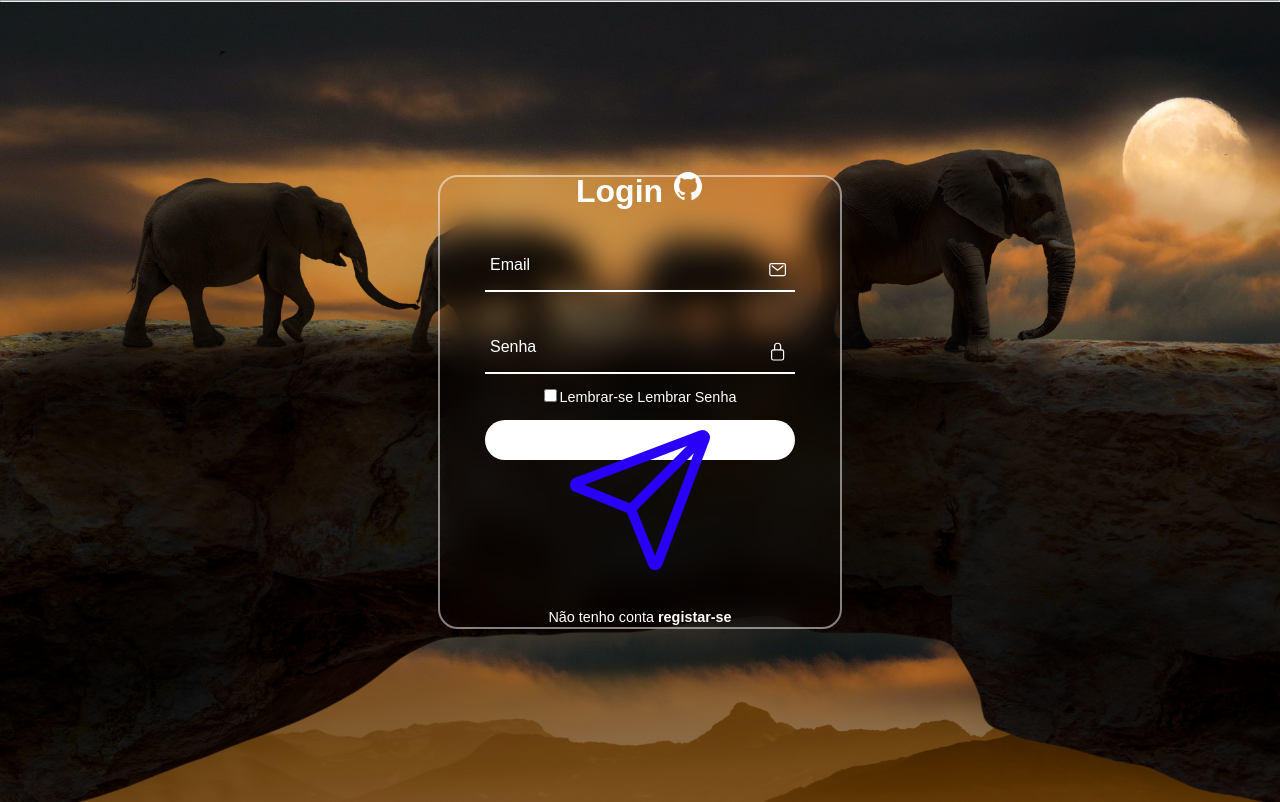
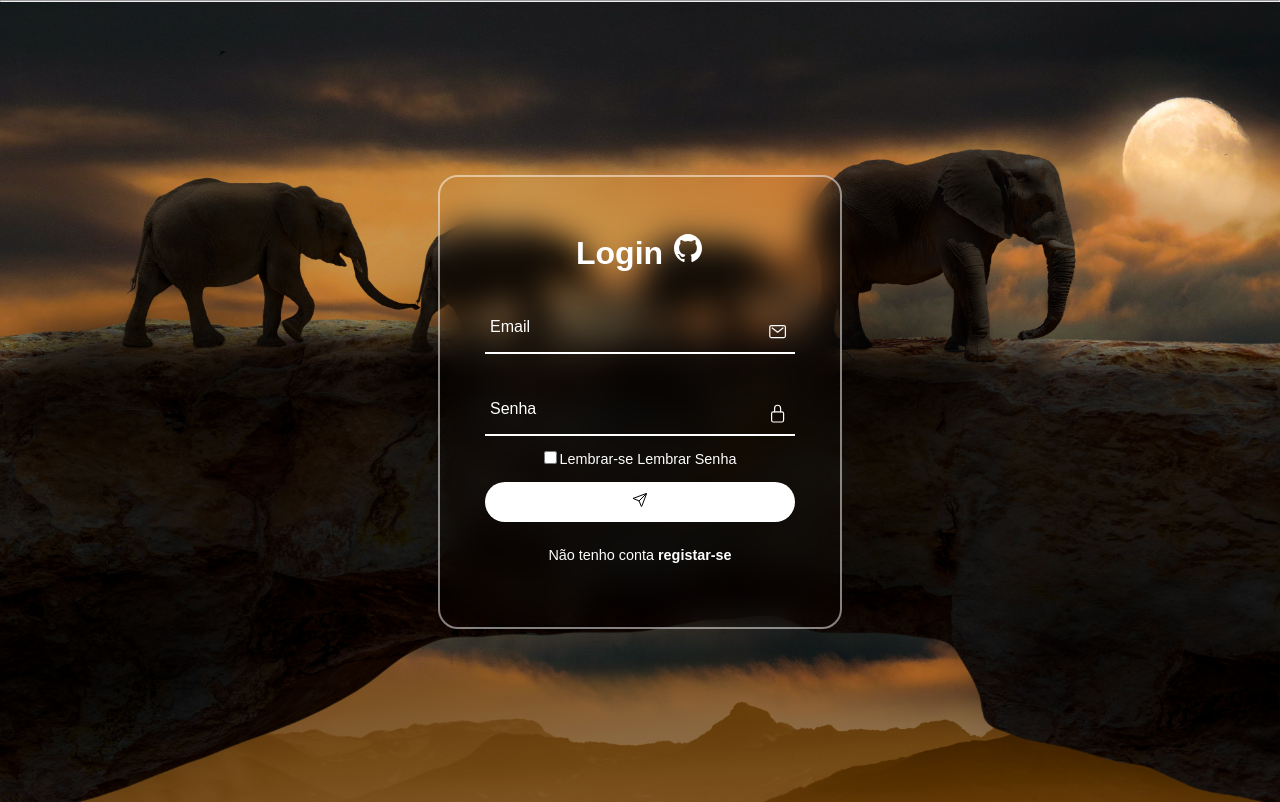
Before and after one commit to Luiz-Felip-DEV/tela_cadastro, a PHP site: page /login.php in a window 1280 px wide. Shown: the part 70-872 px from the top of the page. Run offline with PHP 8.4, Linux system fonts and the light colour scheme.

Commit message:
arrumando bug no botão de enviar na página de login

```diff
--- a/sistemaLC/login.php
+++ b/sistemaLC/login.php
@@ -46,7 +46,7 @@
                     <div class="forget">
                         <label for=""><input type="checkbox">Lembrar-se <a href="">Lembrar Senha</a></label>
                     </div>
-                    <button><ion-icon name="paper-plane-outline" id="enviar-itens"></ion-icon></button>
+                    <button><ion-icon name="paper-plane-outline"></ion-icon></button>
                     <div class="registrar">
                         <p>Não tenho conta <a href="cadastrar.php">registar-se</a></p>
                     </div>
--- a/sistemaLC/style.css
+++ b/sistemaLC/style.css
@@ -281,9 +281,3 @@ a{
     color: red;
     display: none;
 }
-
-#enviar-itens{
-    align-items: center;
-    color: #2900f8;
-    font-size: 10rem;
-}
```
